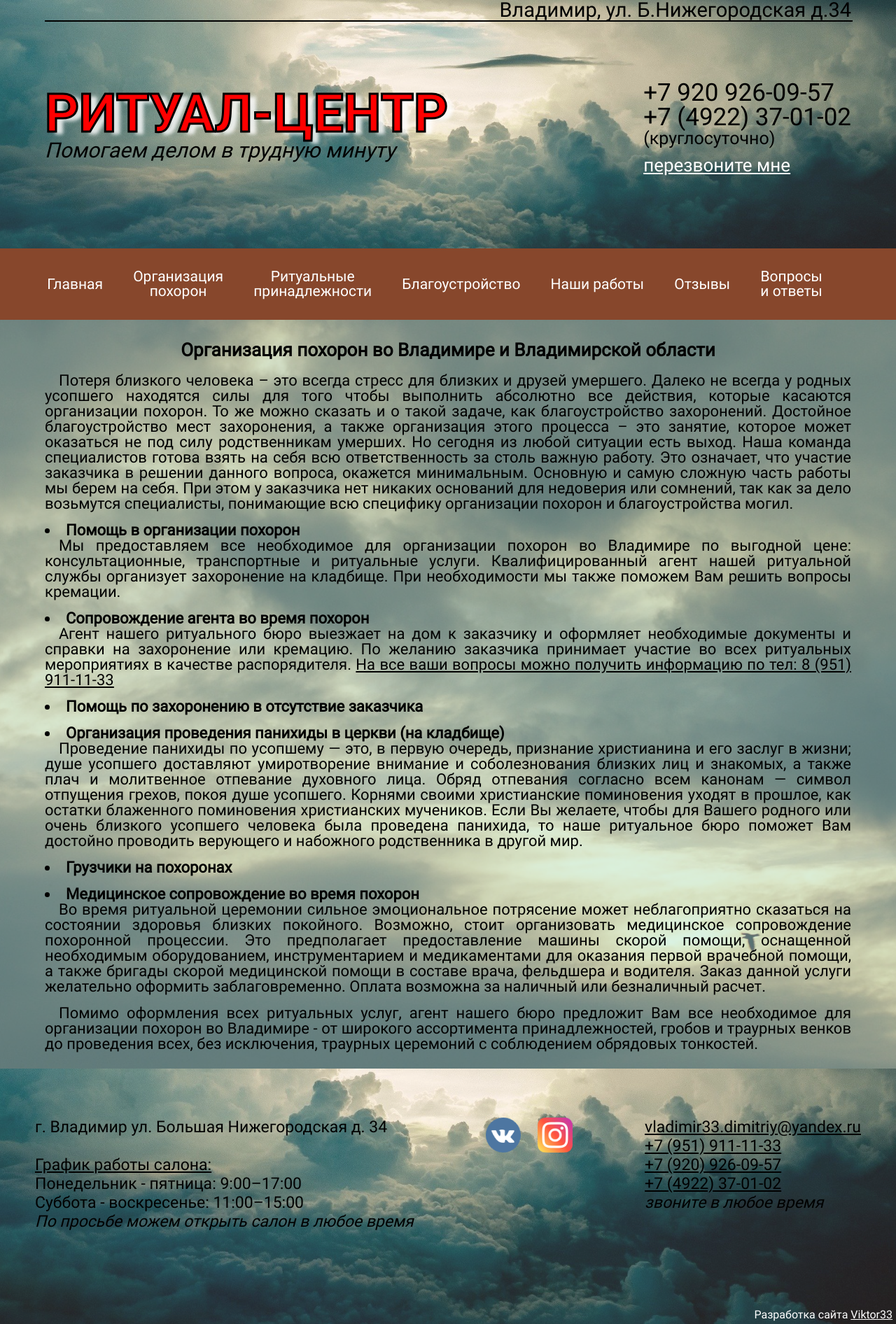
After one commit to vkiwi/ritual-centr, a PHP site: page /pages/organization.html in a window 1280 px wide. The commit adds this page. Shown: the whole page at 70% size. Run offline with PHP 8.4, Linux system fonts and the light colour scheme.

Commit message:
страница организация

```diff
--- a/css/style.css
+++ b/css/style.css
@@ -245,6 +245,10 @@ body {
 
 .map-m {
   width: 100%;
+}
+
+.footer-develop-a:hover {
+  color: #ffc800;
 }
 
 .footer {
@@ -1119,4 +1123,37 @@ a {
     height: 3300px;
   }
 }
+
+.generalOrganization {
+  height: 1070px;
+}
+
+.organization-container {
+  text-align: center;
+  padding-top: 30px;
+}
+
+p {
+  text-align: justify;
+  font-size: 22px;
+  text-indent: 20px;
+}
+
+.h2 {
+  padding-bottom: 20px;
+}
+
+.orgLi {
+  text-align: left;
+  font-size: 22px;
+  font-weight: bold;
+}
+
+.orgSpan {
+  text-decoration: underline;
+}
+
+.org-a:hover {
+  color: #ffc800;
+}
 /*# sourceMappingURL=style.css.map */
--- a/index.html
+++ b/index.html
@@ -45,7 +45,7 @@
     <div class="container">
       <nav class="navigation" >
         <a href="pages/more.html" class="navigation_a">О нас</a>
-        <a href="" class="navigation_a">Организация<br>похорон</a>
+        <a href="pages/organization.html" class="navigation_a">Организация<br>похорон</a>
         <a href="" class="navigation_a">Ритуальные<br>принадлежности</a>
         <a href="" class="navigation_a">Благоустройство</a>
         <a href="" class="navigation_a">Наши работы</a>
--- /dev/null
+++ b/pages/organization.html
@@ -0,0 +1,187 @@
+<!DOCTYPE html>
+<html lang="ru">
+
+<head>
+  <meta charset="UTF-8">
+  <meta name="viewport" content="width=device-width, initial-scale=1.0">
+  <title>Ритуал центр | Ритуальные услуги</title>
+  <link rel="stylesheet" href="../css/reset.css">
+  <link rel="stylesheet" href="../css/style.css">
+  <link rel="stylesheet" href="../css/slider.css">
+  <link rel="icon" href="../images/icon.png">
+  <script src="../js/modernizr.js"></script>
+  <link media="screen" href="../demo/styles/demo.css" type="text/css" rel="stylesheet" />
+</head>
+
+<body>
+  <div class="top" id="top">
+    <a class="top-phone" href="tel:+7 920 926-09-57">+7 920 926-09-57</a>
+    <a class="top-phone" href="tel:+7 (4922) 37-01-02">+7 (4922) 37-01-02</a>
+  </div>
+  <!--ХЕДЕР-->
+  <header class="header">
+    <div class="header-background">
+      <div class="container">
+        <span class="header-address">Владимир, ул. Б.Нижегородская д.34</span>
+        <hr class="line">
+        <div class="header-wrapper">
+          <div class="header-left">
+            <span class="header-title">ритуал-центр</span>
+            <span class="header-tagline">Помогаем делом в трудную минуту</span>
+          </div>
+          <div class="header-right">
+            <a class="header-phone" href="tel:+7 920 926-09-57">+7 920 926-09-57</a>
+            <a class="header-phone" href="tel:+7 (4922) 37-01-02">+7 (4922) 37-01-02</a>
+            <span class="header-phone header-phone_dayNight">(круглосуточно)</span>
+            <a href="../index.html#callMe" class="header-phone_callMe">перезвоните мне</a>
+          </div>
+        </div>
+      </div>
+    </div>
+  </header>
+
+  <main>
+    <!--НАВИГАЦИЯ-->
+    <div class="container">
+      <nav class="navigation">
+        <a href="../index.html" class="navigation_a">Главная</a>
+        <a href="" class="navigation_a">Организация<br>похорон</a>
+        <a href="" class="navigation_a">Ритуальные<br>принадлежности</a>
+        <a href="" class="navigation_a">Благоустройство</a>
+        <a href="" class="navigation_a">Наши работы</a>
+        <a href="../index.html#reviews" class="navigation_a">Отзывы</a>
+        <a href="" class="navigation_a">Вопросы<br>и ответы</a>
+      </nav>
+    </div>
+
+
+
+    <div class="general generalOrganization">
+      <div class="general-background">
+        <div class="container organization-container">
+          <h2 class="h2">Организация похорон во Владимире и Владимирской области</h2>
+          <p>Потеря близкого человека – это всегда стресс для близких и друзей умершего.
+            Далеко не всегда у родных усопшего находятся силы для того чтобы выполнить абсолютно все действия, которые
+            касаются организации похорон. То же можно сказать и о такой задаче, как благоустройство захоронений.
+            Достойное благоустройство мест захоронения, а также организация этого процесса – это занятие, которое может
+            оказаться не под силу родственникам умерших. Но сегодня из любой ситуации есть выход. Наша команда
+            специалистов готова взять на себя всю ответственность за столь важную работу. Это означает, что участие
+            заказчика в решении данного вопроса, окажется минимальным. Основную и самую сложную часть работы мы берем на
+            себя. При этом у заказчика нет никаких оснований для недоверия или сомнений, так как за дело возьмутся
+            специалисты, понимающие всю специфику организации похорон и благоустройства могил.</p><br>
+          <li class="orgLi">Помощь в организации похорон</li>
+          <p>Мы предоставляем все необходимое для организации похорон во Владимире по выгодной цене: консультационные,
+            транспортные и ритуальные услуги. Квалифицированный агент нашей ритуальной службы организует захоронение на
+            кладбище. При необходимости мы также поможем Вам решить вопросы кремации.</p><br>
+          <li class="orgLi">Сопровождение агента во время похорон</li>
+          <p>Агент нашего ритуального бюро выезжает на дом к заказчику и оформляет необходимые документы и справки на
+            захоронение или кремацию. По желанию заказчика принимает участие во всех ритуальных мероприятиях в качестве
+            распорядителя.
+            <span class="orgSpan"> На все ваши вопросы можно получить информацию по тел: <a class="org-a" href="tel:79519111133">8
+                (951) 911-11-33</a></span></p><br>
+          <li class="orgLi">Помощь по захоронению в отсутствие заказчика</li>
+          <p></p><br>
+          <li class="orgLi">Организация проведения панихиды в церкви (на кладбище)</li>
+          <p>Проведение панихиды по усопшему — это, в первую оче­редь, признание христианина и его заслуг в жизни; душе
+            усопшего доставляют умиро­творение внимание и собо­лезнования близких лиц и знакомых, а также плач и
+            молитвенное отпевание духовного лица. Обряд отпевания согласно всем канонам — символ отпущения грехов, покоя
+            душе усопшего. Корнями своими христианские поминовения уходят в прошлое, как остатки блаженного поминовения
+            христианских мучеников. Если Вы желаете, чтобы для Вашего родного или очень близкого усопшего человека была
+            проведена панихида, то наше ритуальное бюро поможет Вам достойно проводить верующего и набожного
+            родственника в другой мир.</p><br>
+          <li class="orgLi">Грузчики на похоронах</li>
+          <p></p><br>
+          <li class="orgLi">Медицинское сопровождение во время похорон</li>
+          <p>Во время ритуальной церемонии сильное эмоциональное потрясение может неблагоприятно сказаться на состоянии
+            здоровья близких покойного. Возможно, стоит организовать медицинское сопровождение похоронной процессии. Это
+            предполагает предоставление машины скорой помощи, оснащенной необходимым оборудованием, инструментарием и
+            медикаментами для оказания первой врачебной помощи, а также бригады скорой медицинской помощи в составе
+            врача, фельдшера и водителя. Заказ данной услуги желательно оформить заблаговременно. Оплата возможна за
+            наличный или безналичный расчет.</p><br>
+          <p>Помимо оформления всех ритуальных услуг, агент нашего бюро предложит Вам все необходимое для организации
+            похорон во Владимире - от широкого ассортимента принадлежностей, гробов и траурных венков до проведения
+            всех, без исключения, траурных церемоний с соблюдением обрядовых тонкостей. </p>
+
+        </div>
+
+
+      </div>
+
+    </div><!-- general -->
+
+  </main>
+
+  <footer>
+    <div class="map">
+      <script class="map-m" type="text/javascript" charset="utf-8" async
+        src="https://api-maps.yandex.ru/services/constructor/1.0/js/?um=constructor%3A7cc229803eddb2bd7a76724689b30d2b71dfb2074dd87195a1fd352bd6af04f6&amp;width=100%&amp;height=520&amp;lang=ru_RU&amp;scroll=false">
+      </script>
+    </div>
+    <div class="footer">
+      <div class="footer-background">
+        <div class="footer-left">
+          г. Владимир ул. Большая Нижегородская д. 34<br><br>
+          <span class="footer-left-span">График работы салона:</span> <br>
+          Понедельник - пятница: 9:00–17:00 <br>
+          Суббота - воскресенье: 11:00–15:00 <br>
+          <span class="footer-left-span-i">По просьбе можем открыть салон в любое время</span>
+        </div>
+        <div class="footer-socials">
+          <a href="https://vk.com/mramor33" class="footer-socials-a"><img class="footer-socials-a-img"
+              src="../images/vk.png" alt=""></a>
+          <a href="https://www.instagram.com/ritual33centr/"><img src="../images/insta.png" alt=""></a>
+        </div>
+        <div class="footer-right">
+          <a class="footer-right-a" href="mailto:vladimir33.dimitriy@yandex.ru">vladimir33.dimitriy@yandex.ru</a><br>
+          <a class="footer-right-a" href="tel:+79519111133">+7 (951) 911-11-33</a> <br>
+          <a class="footer-right-a" href="tel:+79209260957">+7 (920) 926-09-57</a> <br>
+          <a class="footer-right-a" href="tel:+74922370102">+7 (4922) 37-01-02</a><br>
+          <span class="footer-left-span-i">звоните в любое время</span>
+        </div>
+
+      </div>
+
+      <div class="footer-develop">Разработка сайта <a class="footer-develop-a" href="https://viktor33.ru">Viktor33</a>
+      </div>
+
+    </div>
+
+  </footer>
+
+  <!-- МОДАЛЬНОЕ ОКНО ДЛЯ ОТЗЫВА -->
+  <div class="modal" id="modal">
+    <div class="modal-dialog request modal-dialog__request">
+      <button class="modal-dialog__close" id="close">&times;</button>
+      <h4 class="modal-dialog__title">Пожалуйста, напишите свой отзыв о нас и мы добавим его на сайт в ближайшее время.
+      </h4>
+      <!-- <div class="request modal-dialog__request"> -->
+      <h2 class="request__header">оставьте отзыв</h2>
+      <form action="mail.php" method="POST" id="brif-form-modal">
+        <div class="brif-form">
+          <input type="text" name="user_name" class="brif-input" placeholder="Ваше имя" required>
+        </div>
+        <div class="brif-form">
+          <textarea class="brif-input-review" required name="user_message" type="text"
+            placeholder="Ваш отзыв"></textarea>
+        </div>
+        <button class="callMe-button">Отправить</button>
+      </form>
+      <!-- </div> -->
+    </div>
+    <!-- /.modal-dialog -->
+  </div>
+
+  <!-- Не знаю почему, но без этой ссылки перестаёт работать кнопка прокрутки страницы наверх -->
+  <a style="display: none;" href="#0" class="cd-add" id="button">Добавить отзыв</a>
+
+  <script src="../js/jquery-2.1.1.js"></script>
+  <script src="../js/masonry.pkgd.min.js"></script>
+  <script src="../js/jquery.flexslider-min.js"></script>
+  <script src="../js/main.js"></script>
+  <script src="../js/jquery.validate.min.js"></script>
+  <script src="../js/jquery.maskedinput.min.js"></script>
+  <script src="../js/slider.js"></script>
+
+</body>
+
+</html>
--- a/sass/_interface.sass
+++ b/sass/_interface.sass
@@ -169,6 +169,9 @@ body
   width: 100%
   &-m
     width: 100%
+
+.footer-develop-a:hover
+  color: $hover-color
 
 .footer
   background: grey url('../images/skyF.jpg') no-repeat
--- /dev/null
+++ b/sass/_organization.sass
@@ -0,0 +1,25 @@
+.generalOrganization
+  height: 1070px
+
+.organization-container
+  text-align: center
+  padding-top: 30px
+
+p
+  text-align: justify
+  font-size: 22px
+  text-indent: 20px
+
+.h2
+  padding-bottom: 20px
+
+.orgLi
+  text-align: left
+  font-size: 22px
+  font-weight: bold
+
+.orgSpan
+  text-decoration: underline
+
+.org-a:hover
+  color: $hover-color
--- a/sass/style.sass
+++ b/sass/style.sass
@@ -3,3 +3,4 @@
 @import 'fonts'
 @import 'modal'
 @import 'more'
+@import 'organization'
```
Also changed, not shown: 1 other file.
